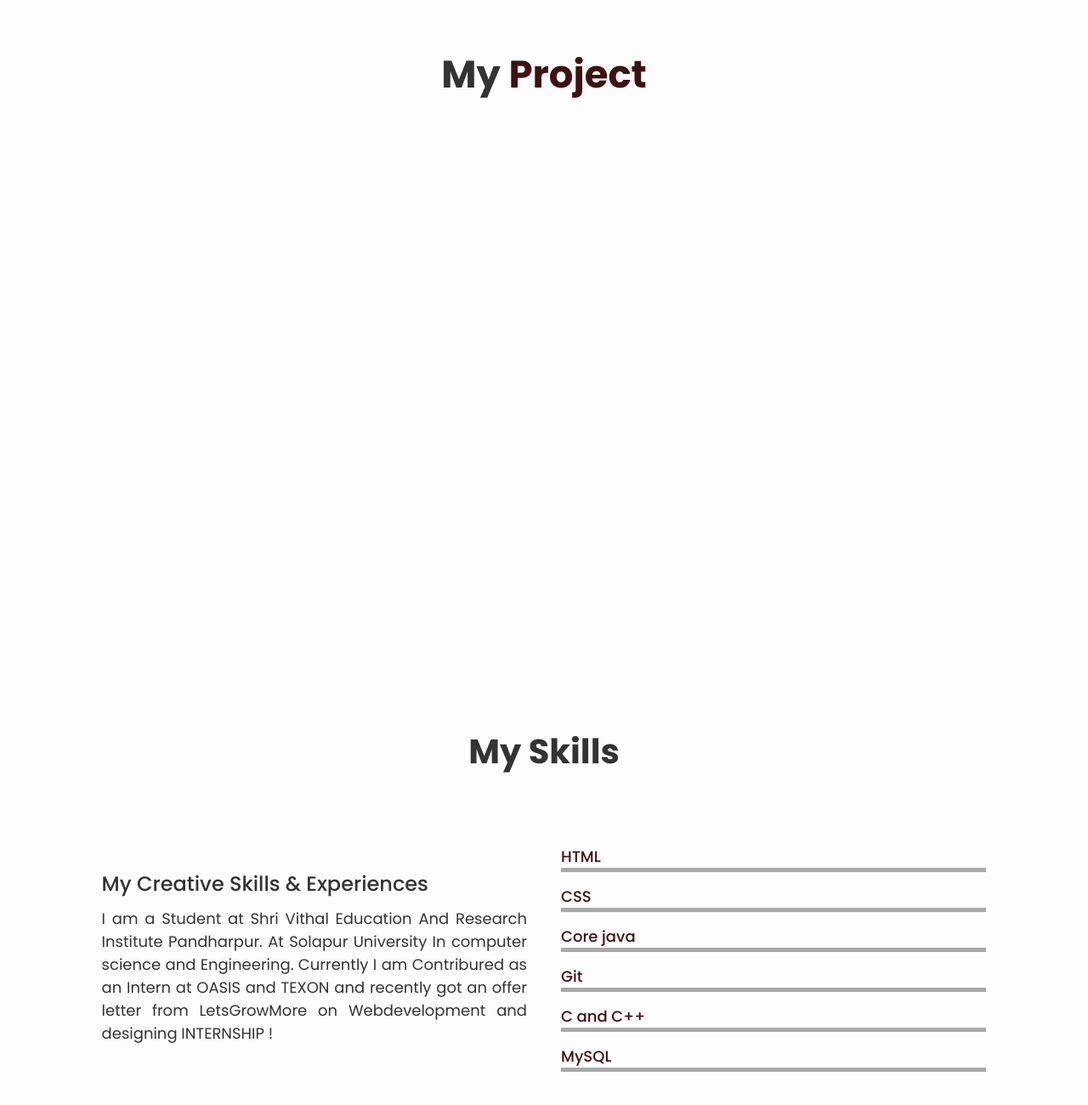
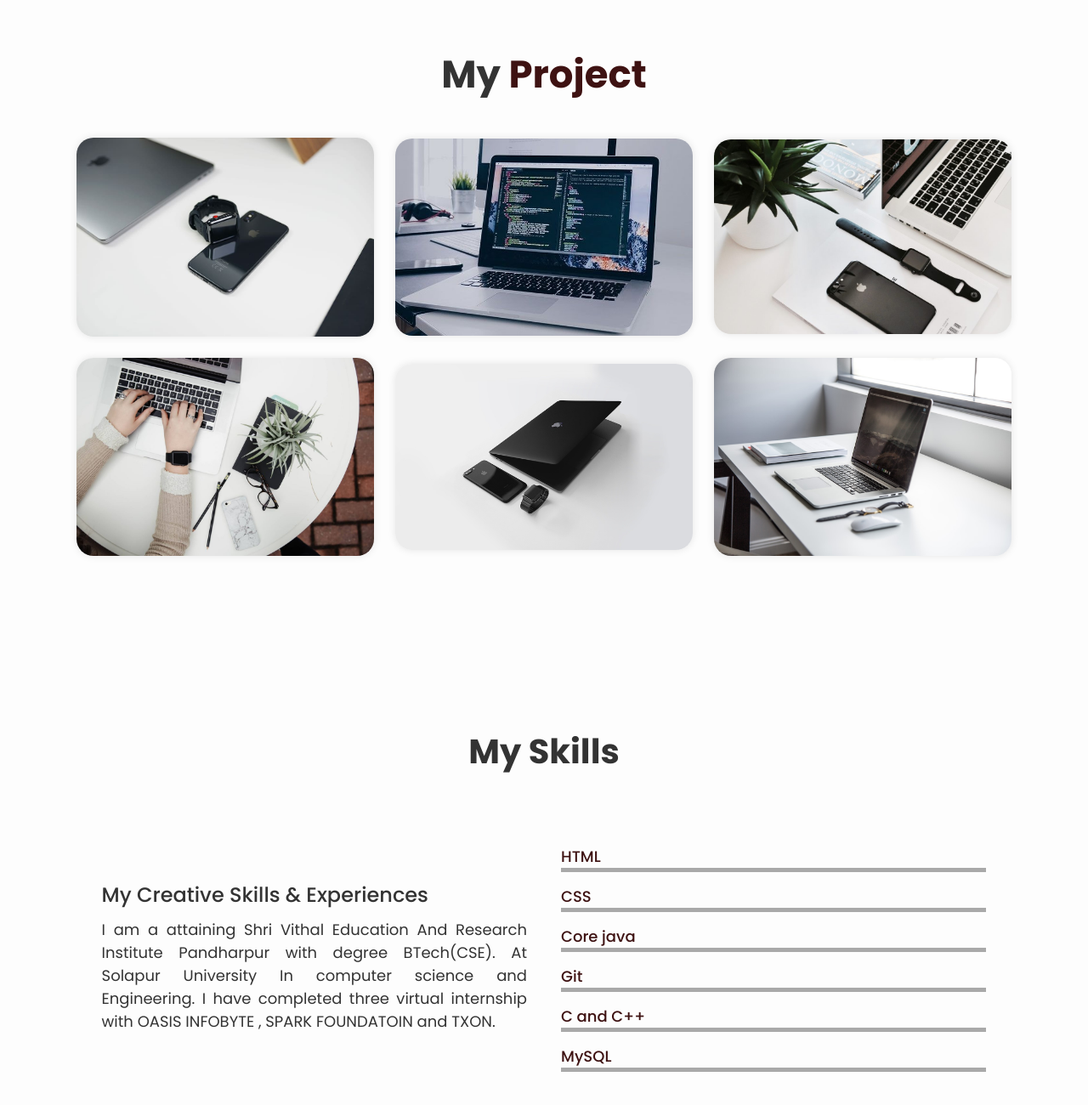
Before and after one commit to Pranali26p/MyPortFolio, a plain HTML site: page index.html in a window 1280 px wide. Shown: the part 846-2146 px from the top of the page at 85% size. Drawn offline with nearby package versions, Linux system fonts and the light colour scheme.

Commit message:
Update index.html

```diff
--- a/index.html
+++ b/index.html
@@ -76,7 +76,7 @@
         </div>
 
         <div class="home-img">
-            <img src="images/PranaliHilal.jpeg" alt="home" style="border-radius: 30%; border: 18px; border-color: rgb(32, 1, 1);">
+            <img src="./PranaliHilal.jpeg" alt="home" style="border-radius: 30%; border: 18px; border-color: rgb(32, 1, 1);">
         </div>
     </section>
     <hr style="size: 20px; color: black;">
@@ -102,7 +102,7 @@
 
         <div class="portfolio-container">
             <div class="portfolio-box">
-                <img src="images/portfolio1.jpg" alt="">
+                <img src="./portfolio1.jpg" alt="">
 
                 <div class="portfolio-layer">
                     <h4>Music Website</h4>
@@ -111,7 +111,7 @@
                 </div>
             </div>
             <div class="portfolio-box">
-                <img src="images/portfolio2.jpg" alt="">
+                <img src="./portfolio2.jpg" alt="">
 
                 <div class="portfolio-layer">
                     <h4>E-Commerce</h4>
@@ -122,7 +122,7 @@
 
 
             <div class="portfolio-box">
-                <img src="images/portfolio3.jpeg" alt="">
+                <img src="./portfolio3.jpeg" alt="">
 
                 <div class="portfolio-layer">
                     <h4>To-Do-Web</h4>
@@ -131,7 +131,7 @@
                 </div>
             </div>
             <div class="portfolio-box">
-                <img src="images/portfolio4.jpeg" alt="">
+                <img src="./portfolio4.jpeg" alt="">
 
                 <div class="portfolio-layer">
                     <h4>Sweet Shop</h4>
@@ -140,7 +140,7 @@
                 </div>
             </div>
             <div class="portfolio-box">
-                <img src="images/portfolio50.jpg" alt="">
+                <img src="./portfolio5.jpg" alt="">
 
                 <div class="portfolio-layer">
                     <h4>Calculator</h4>
@@ -149,7 +149,7 @@
                 </div>
             </div>
             <div class="portfolio-box">
-                <img src="images/portfolio6.jpeg" alt="">
+                <img src="./portfolio6.jpeg" alt="">
 
                 <div class="portfolio-layer">
                     <h4>MyPortFolio</h4>
@@ -171,9 +171,8 @@
                 <div>
                     <h4>My Creative Skills & Experiences</h4>
                 </div>
-                <p>I am a Student at Shri Vithal Education And Research Institute Pandharpur. At Solapur University
-                  In computer science and Engineering.  Currently I am Contribured as an Intern at OASIS and TEXON and recently got an offer letter from LetsGrowMore on
-                   Webdevelopment and designing INTERNSHIP !
+                <p>I am a attaining  Shri Vithal Education And Research Institute Pandharpur with degree BTech(CSE). At Solapur University
+                  In computer science and Engineering.  I have completed three virtual internship with OASIS INFOBYTE , SPARK FOUNDATOIN and TXON.
                 </p>
             </div>
             <div class="column column-right">
```
